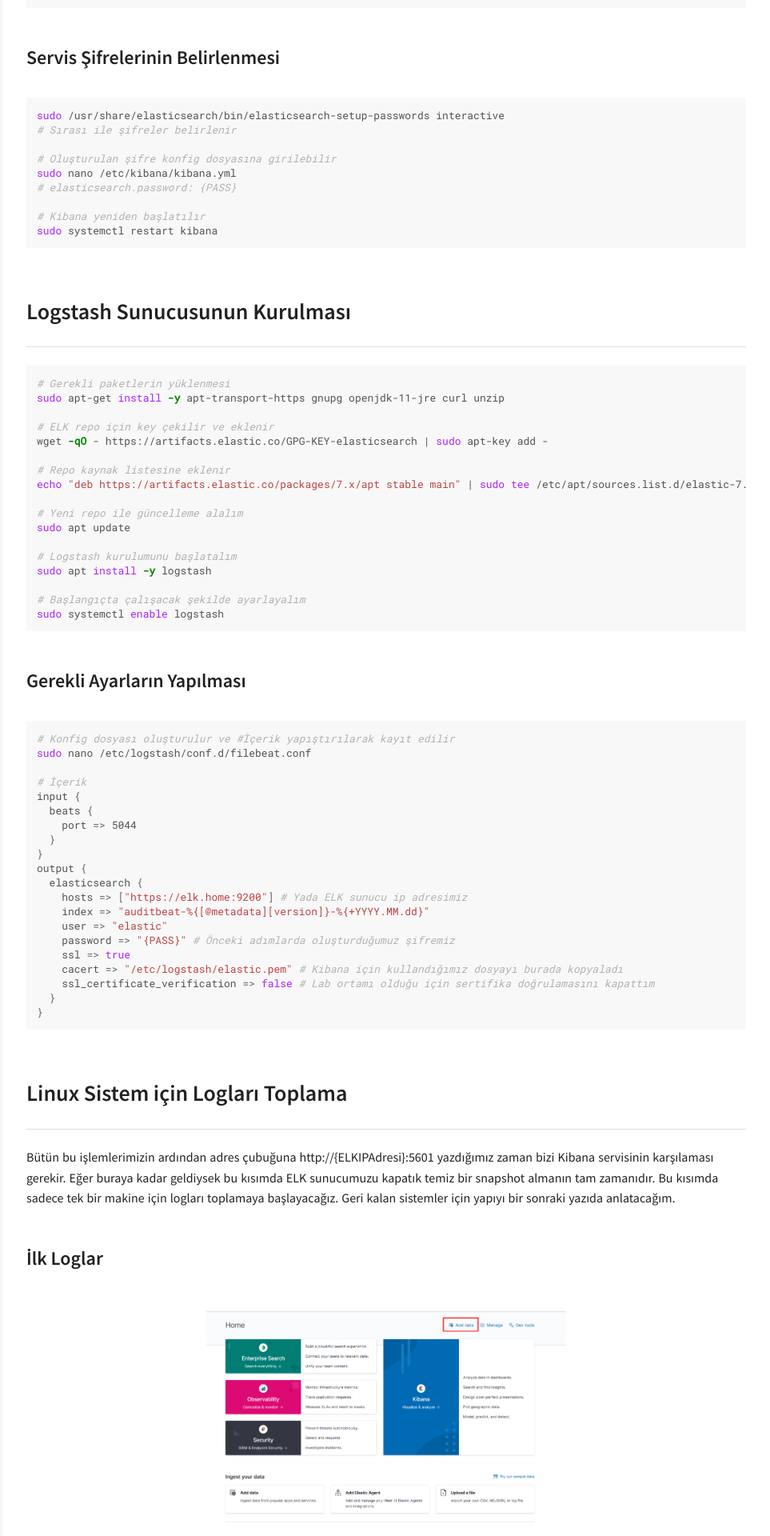
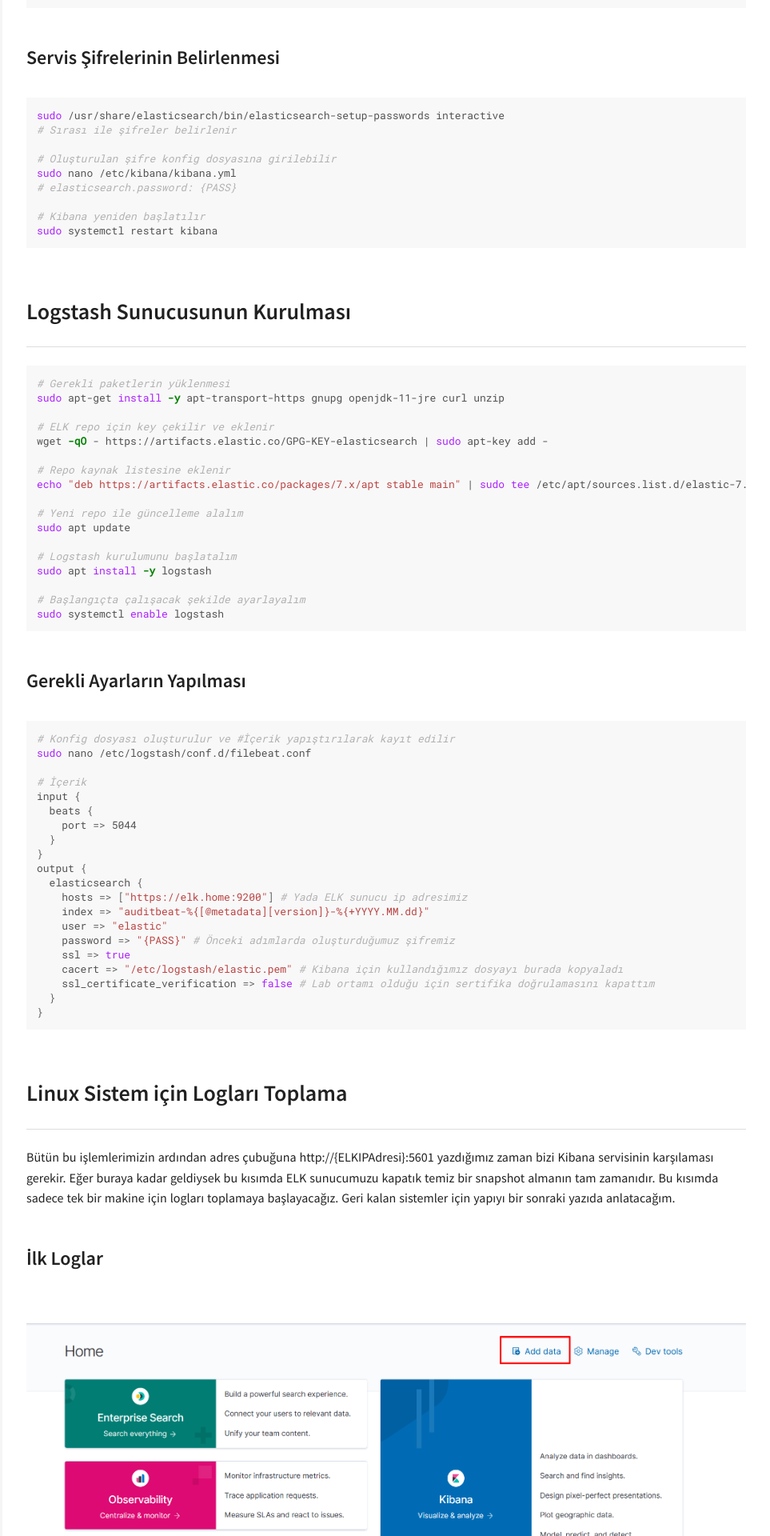
Before and after one commit to mandev0/mandev0.github.io, a Jekyll site: the page built from docs/_posts/2021-04-10-elk-siem-kurulum-bolum-2.md, in a window 1280 px wide. Shown: the part 3080-5000 px from the top of the page at 80% size, without its empty margins (317-1280 px from the left). Built offline with Jekyll 4.4.1, drawn with Linux system fonts in a browser that asks for light colours.

Commit message:
image css güncellemesi

```diff
--- a/docs/css/custom.css
+++ b/docs/css/custom.css
@@ -26,7 +26,7 @@ th {
   margin-bottom: 30px;
 }
 .images-sizing{
-  width: 50%;
+  max-width: 1000px;
   margin-left: auto;
   margin-right: auto;
 }
```
